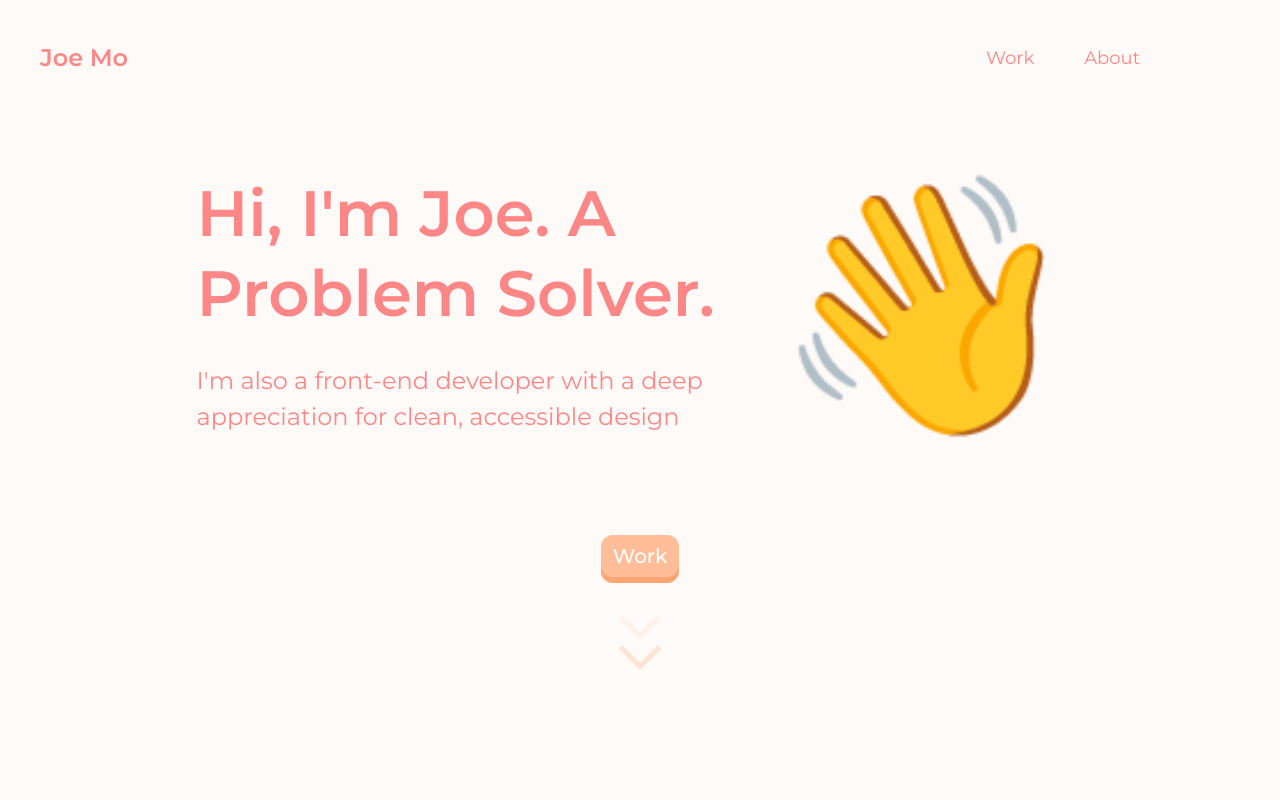
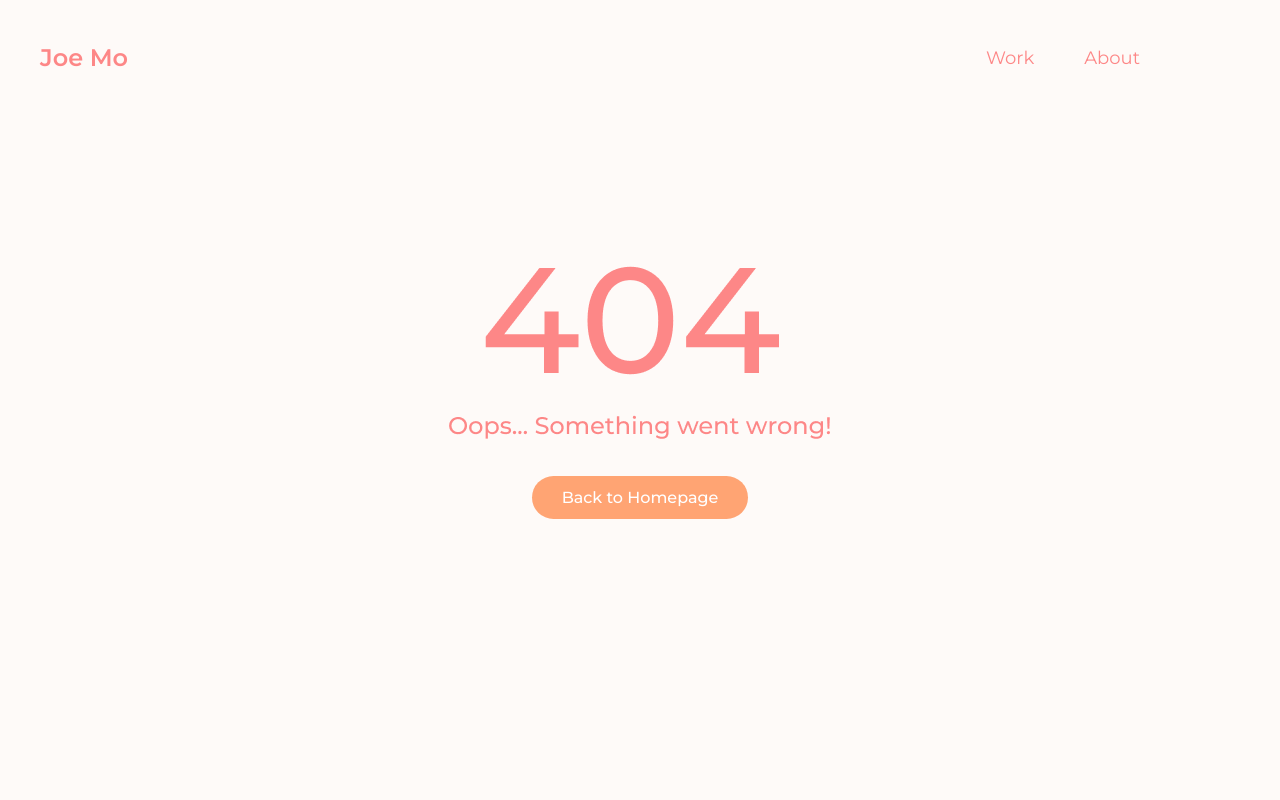
Before and after one commit to joseph-mo/joseph-mo.github.io, a React (Create React App) app: page /work in a window 1280 px wide. Shown: the top 800 px of the page. Built offline with nearby package versions, Linux system fonts and the light colour scheme.

Commit message:
Cleaning up routing and adding 404 page

```diff
--- a/src/App.jsx
+++ b/src/App.jsx
@@ -4,19 +4,17 @@ import Work from './components/main/Work';
 import About from './components/main/About';
 import Navigation from './components/main/Navigation';
 import ProjectDetail from './components/projects/ProjectDetail';
+import NotFoundPage from './components/main/NotFoundPage';
 
 const App = () => {
   return (
     <>
       <Navigation />
       <Routes>
-        <Route path="" element={<Work />} />
-        <Route path="/projects" element={<Work />} />
-        <Route path="/work" element={<Work />} />
+        <Route path="/" element={<Work />} />
         <Route path="/about" element={<About />} />
         <Route path="/projects/:projectName" element={<ProjectDetail />} />
-        {/* Determines routing if path not found
-        <Route path="*" /> */}
+        <Route path="*" element={<NotFoundPage />} />
       </Routes>
     </>
   );
--- /dev/null
+++ b/src/components/main/NotFoundPage.jsx
@@ -0,0 +1,23 @@
+import React from 'react';
+import { Link } from 'react-router-dom';
+
+import notFoundImage from '../../images/404.png';
+
+const NotFoundPage = () => {
+  return (
+    <div className="not-found">
+      <img
+        className="not-found__img"
+        src={notFoundImage}
+        alt="Not found image"
+      />
+      <p className="not-found__text">
+        <Link className="not-found__link" to="/">
+          Back to Homepage
+        </Link>
+      </p>
+    </div>
+  );
+};
+
+export default NotFoundPage;
--- a/src/styles/components/_all.scss
+++ b/src/styles/components/_all.scss
@@ -10,6 +10,8 @@
 
 @import 'main/progress-elements.scss';
 
+@import 'main/not-found-page.scss';
+
 @import 'timeline/timeline.scss';
 
 @import 'projects/projects.scss';
--- /dev/null
+++ b/src/styles/components/main/_not-found-page.scss
@@ -0,0 +1,23 @@
+.not-found {
+  text-align: center;
+  padding-top: 15vh;
+
+  &__text {
+    padding: 30px;
+  }
+
+  &__link {
+    text-decoration: none;
+    background-color: #ffa473;
+    color: #fff;
+    border-radius: 30px;
+    padding: 12px 30px;
+    transition: all 0.3s cubic-bezier(0.165, 0.84, 0.44, 1) 0.1s;
+    font-weight: 500;
+  }
+
+  &__link:hover {
+    color: #fff;
+    box-shadow: 0px 5px 20px rgba(0, 0, 0, 0.2);
+  }
+}
--- a/src/styles/components/timeline/_timeline.scss
+++ b/src/styles/components/timeline/_timeline.scss
@@ -45,19 +45,23 @@
   &-content {
     &__title {
       margin-top: 8px;
-      font-weight: 700;
+      font-weight: 500;
       font-size: 18px;
     }
 
     &__role {
-      font-size: 14px;
+      font-size: 12px;
       font-style: italic;
+      color: rgba(0, 0, 0, 0.5);
+      white-space: nowrap;
+      overflow: hidden;
     }
 
     &__dates {
-      font-size: 16px;
+      font-size: 14px;
       margin-top: 20px;
       float: right;
+      color: rgba(0, 0, 0, 0.7);
     }
   }
 }
```
Also changed, not shown: src/images/404.png (added).
